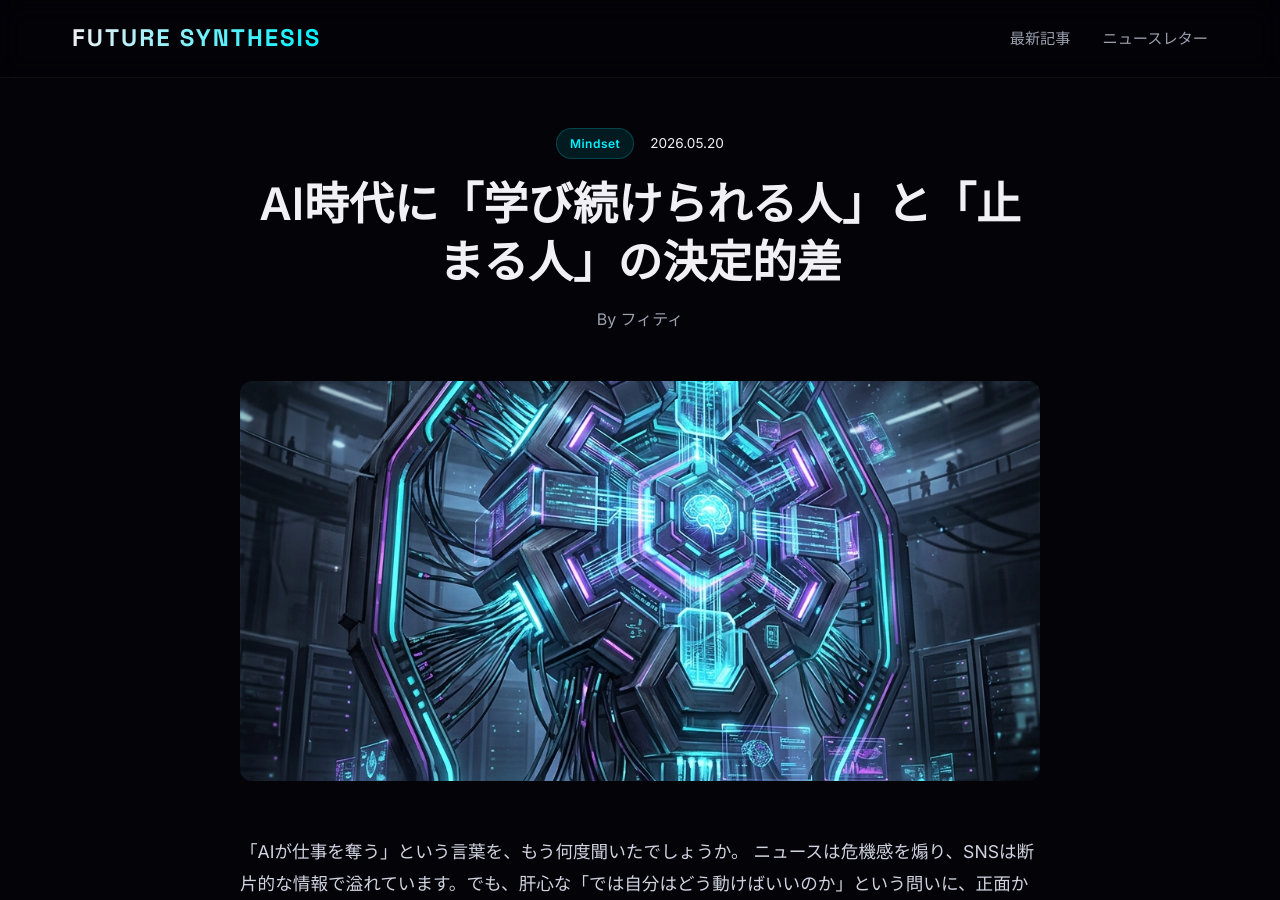
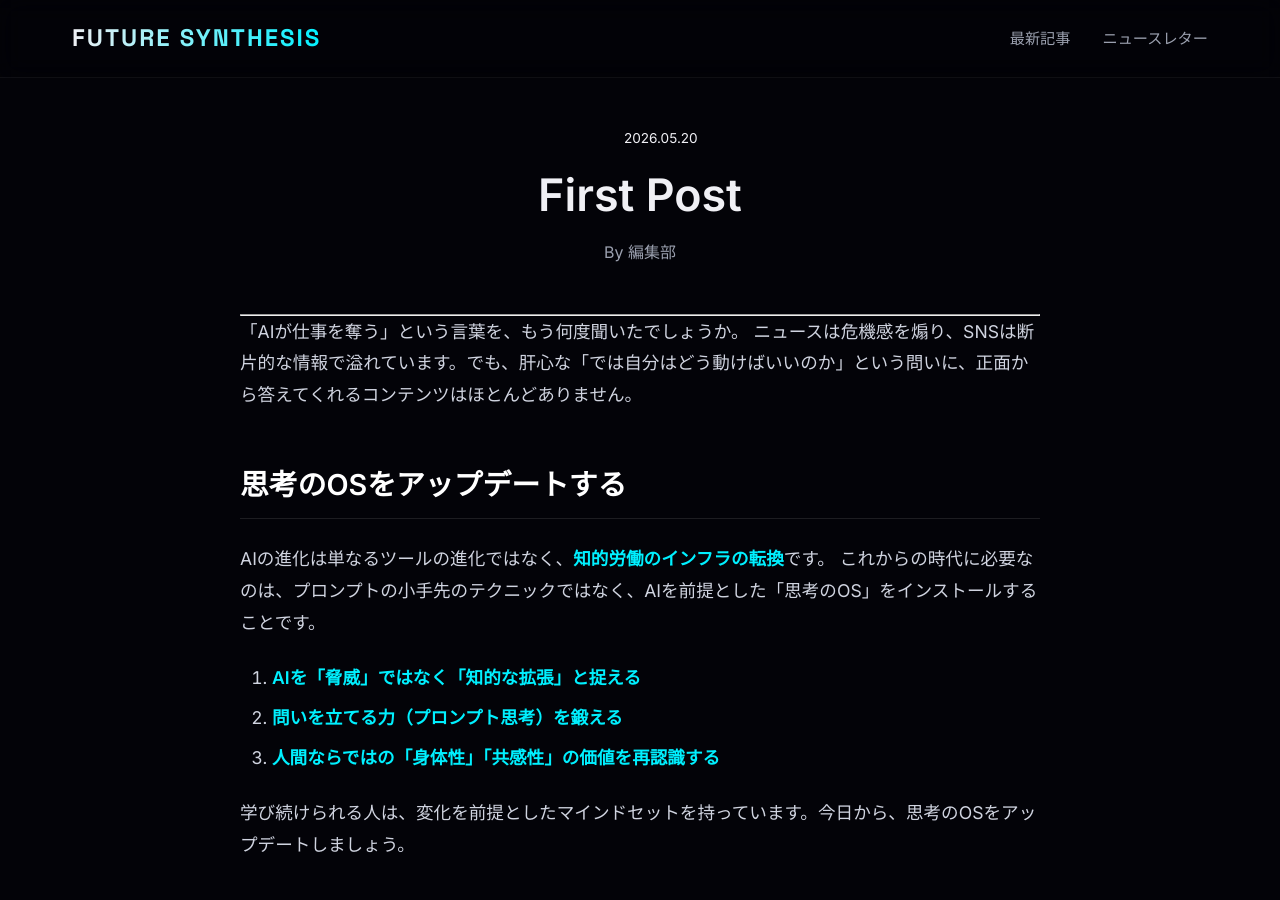
Before and after one commit to phity-j/future_synthesis, a Jekyll site: the page built from _posts/2026-05-20-first-post.md, in a window 1280 px wide and 900 px high. Built offline with Jekyll 4.4.1, drawn with Linux system fonts in a browser that asks for light colours; our own code applies the rules of GitHub Pages for plain Markdown files.

Commit message:
Update _posts/2026-05-20-first-post.md (via Pages CMS)

```diff
--- a/_posts/2026-05-20-first-post.md
+++ b/_posts/2026-05-20-first-post.md
@@ -1,12 +1,3 @@
----
-layout: post
-title: "AI時代に「学び続けられる人」と「止まる人」の決定的差"
-date: 2026-05-20
-description: "AIの進化スピードが加速する中、スキルをアップデートし続けられる人と、立ち止まってしまう人の間にある決定的な思考の違いについて解説します。"
-thumbnail: "/images/card_ai.png"
-category: "Mindset"
-author: "フィティ"
-draft: false
 ---
 
 「AIが仕事を奪う」という言葉を、もう何度聞いたでしょうか。
```
